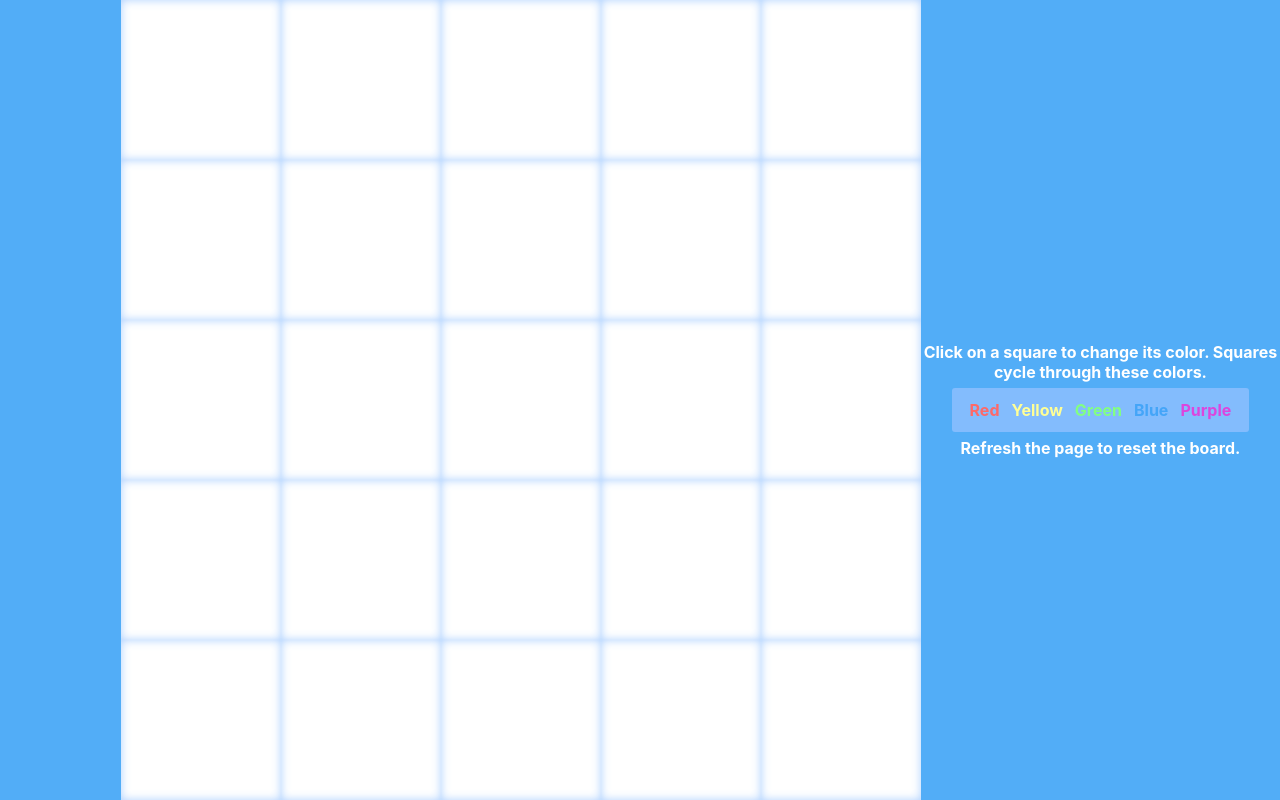
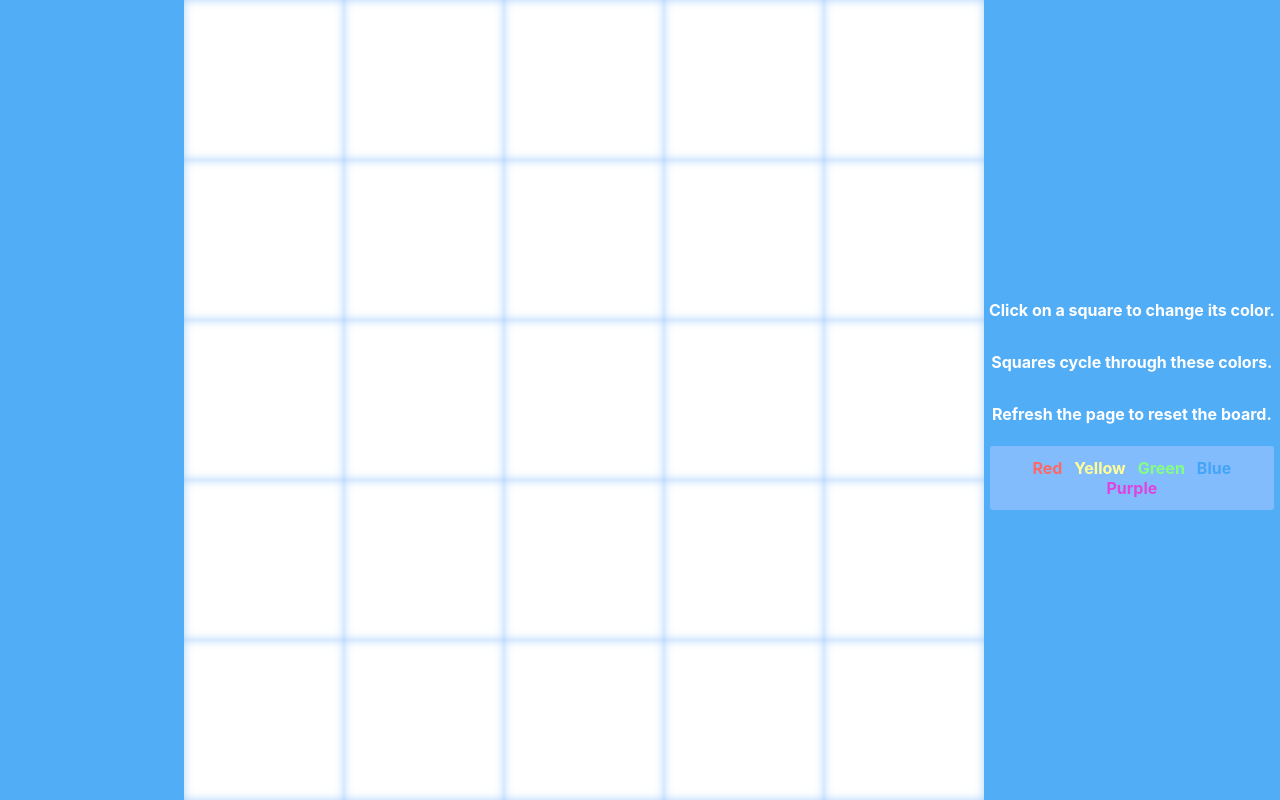
Before and after one commit to wmcooper2/color-changing-tiles, a React (Create React App) app: page / in a window 1280 px wide. Built offline with nearby package versions, Linux system fonts and the light colour scheme.

Commit message:
Changed format of instructions.

```diff
--- a/src/App.css
+++ b/src/App.css
@@ -38,6 +38,7 @@ body {
 
 #root {
   display: flex;
+  justify-content: space-between;
 }
 
 #App {
@@ -58,8 +59,6 @@ body {
   display: flex;
   width: var(--square-size);
   height: var(--square-size);
-  border-radius: calc(2 * --soft-borders);
-  /* margin: var(--thin-margin); */
   background-color: var(--white);
   box-shadow: inset 0px 0px 10px var(--light-blue);
 }
--- a/src/App.js
+++ b/src/App.js
@@ -13,8 +13,9 @@ function App() {
       <div id="leftfiller"></div>
       <div className="App">{rows}</div>
       <div className="instructions">
-        Click on a square to change its color. Squares cycle through these
-        colors.
+        <p>Click on a square to change its color.</p>
+        <p>Squares cycle through these colors.</p>
+        <p>Refresh the page to reset the board.</p>
         <p className="colors">
           <span className="red">Red</span>
           <span className="yellow">Yellow</span>
@@ -22,7 +23,6 @@ function App() {
           <span className="blue">Blue</span>
           <span className="purple">Purple</span>
         </p>
-        Refresh the page to reset the board.
       </div>
     </React.Fragment>
   );
```
Also changed, not shown: 1 other file (tests, documents, lock files or other folders).
